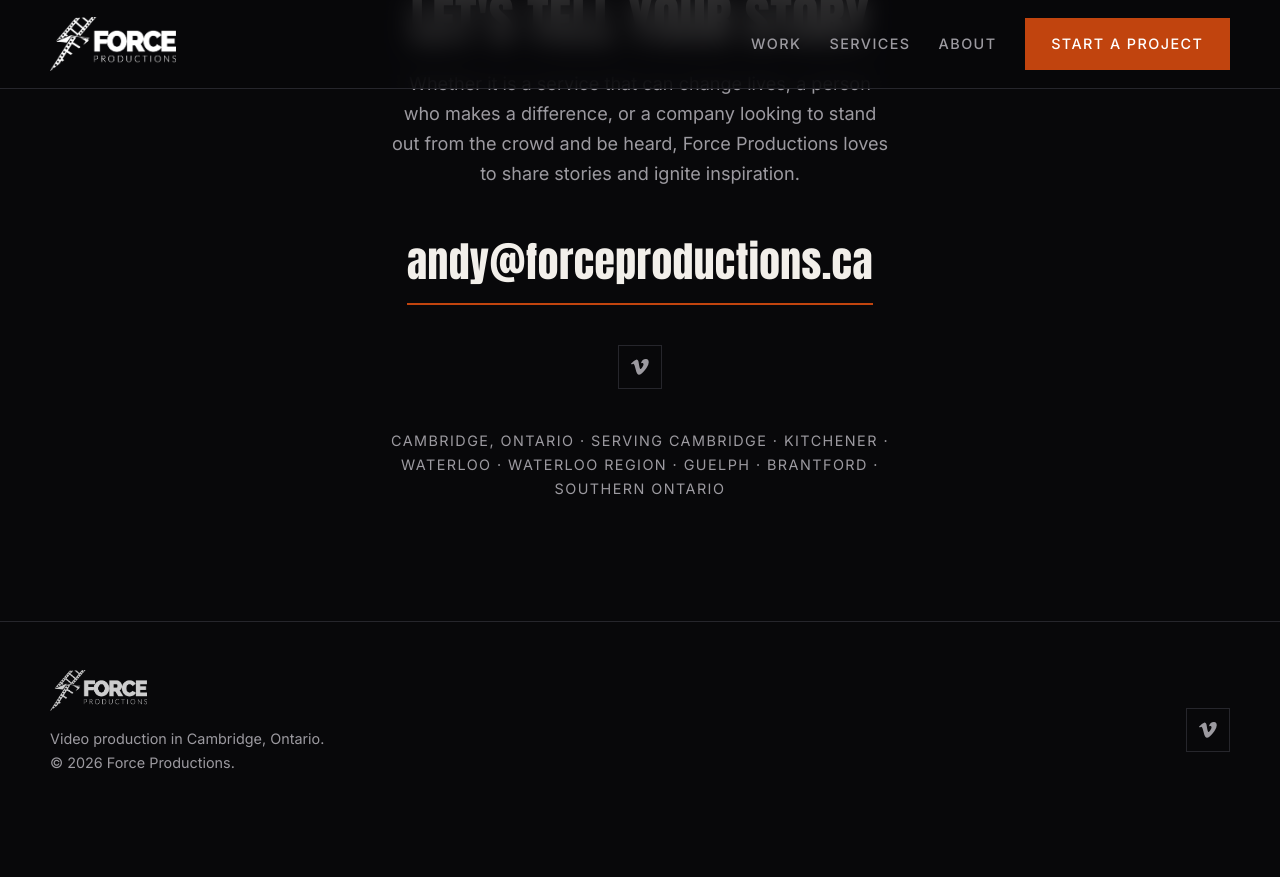
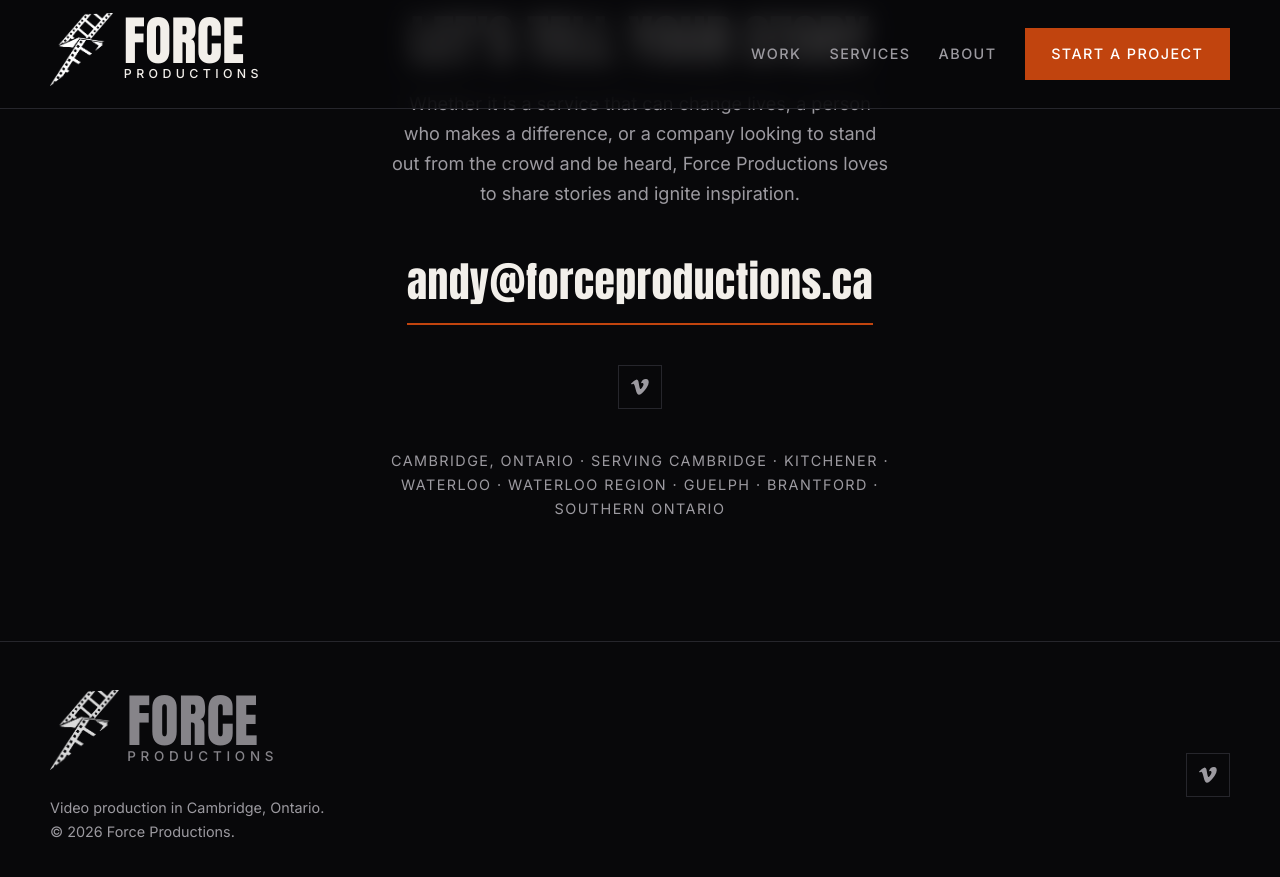
Before and after one commit to mhourahine/forceproductions, a Jekyll site: the page built from index.html, in a window 1280 px wide and 900 px high, scrolled down 7574 px. Shown: the top 877 px of the window. Built offline with Jekyll 4.4.1, drawn with Linux system fonts in a browser that asks for light colours; before the commit the page ends 8404 px from its top, so only the background shows below that.

Commit message:
Rebuild the wordmark as mark-plus-text so it can scale up
The full logo PNG capped out small before it got soft. The filmstrip mark
stays an image; "Force Productions" is now live text (Anton over tracked
Inter), so the lockup scales cleanly and the name is selectable and
readable to screen readers. A single --mark-h custom property drives the
mark, the name and the tracking together, with a larger variant in the
footer.

logo-full.png stays in the repo — it is still the logo referenced by the
structured data.

Co-Authored-By: Claude Opus 5 (1M context) <noreply@anthropic.com>

```diff
--- /dev/null
+++ b/_includes/brand.html
@@ -0,0 +1,13 @@
+{%- comment -%}
+  Wordmark lockup: the filmstrip mark as an image, the name as live text so it
+  can be scaled independently. include.size = "lg" for the footer variant.
+{%- endcomment -%}
+<span class="brand{% if include.size %} brand--{{ include.size }}{% endif %}">
+  <img class="brand__mark"
+       src="{{ '/assets/img/site/logo-icon.png' | relative_url }}"
+       alt="" aria-hidden="true" width="143" height="167">
+  <span class="brand__text">
+    <span class="brand__name">Force</span>
+    <span class="brand__kind">Productions</span>
+  </span>
+</span>
--- a/_layouts/default.html
+++ b/_layouts/default.html
@@ -25,8 +25,7 @@
 <header class="masthead">
   <div class="shell masthead__inner">
     <a class="masthead__logo" href="#top" aria-label="{{ site.title }} — home">
-      <img src="{{ '/assets/img/site/logo-full.png' | relative_url }}"
-           alt="{{ site.title }}" width="587" height="251">
+      {% include brand.html %}
     </a>
     <nav class="nav" aria-label="Primary">
       <a href="#work">Work</a>
@@ -44,9 +43,8 @@
 <footer class="footer">
   <div class="shell footer__inner">
     <div class="footer__logo">
-      <img src="{{ '/assets/img/site/logo-full.png' | relative_url }}"
-           alt="{{ site.title }}" width="587" height="251">
-      <p style="margin-top:1rem">
+      {% include brand.html size="lg" %}
+      <p style="margin-top:1.25rem">
         Video production in {{ site.locality }}, {{ site.region }}.<br>
         &copy; {{ 'now' | date: "%Y" }} {{ site.title }}.
       </p>
--- a/_sass/_layout.scss
+++ b/_sass/_layout.scss
@@ -16,18 +16,59 @@
   align-items: center;
   justify-content: space-between;
   gap: 1rem;
-  min-height: 5.5rem;
+  min-height: 6.75rem;
 }
 
 .masthead__logo {
   display: block;
-  line-height: 0;
+  text-decoration: none;
+  color: var(--paper);
 }
 
-.masthead__logo img {
+// ---------- Wordmark lockup ----------
+// The filmstrip mark stays an image; the name is live text so it can be
+// sized independently. --mark-h drives the whole lockup.
+.brand {
+  --mark-h: clamp(3.1rem, 2.1rem + 3.2vw, 4.6rem);
+  display: inline-flex;
+  align-items: center;
+  gap: 0.6em;
+}
+
+.brand--lg { --mark-h: 5rem; }
+
+.brand__mark {
   width: auto;
-  height: clamp(2.4rem, 1.6rem + 2.2vw, 3.4rem);
+  height: var(--mark-h);
   filter: invert(1);           // source mark is black; site is dark
+  flex: none;
+}
+
+.brand__text {
+  display: flex;
+  flex-direction: column;
+  justify-content: center;
+}
+
+.brand__name {
+  font-family: var(--font-display);
+  font-size: calc(var(--mark-h) * 0.72);
+  line-height: 0.86;
+  letter-spacing: 0.005em;
+  text-transform: uppercase;
+}
+
+.brand__kind {
+  font-family: var(--font-body);
+  font-weight: 500;
+  font-size: calc(var(--mark-h) * 0.168);
+  line-height: 1;
+  letter-spacing: 0.355em;
+  text-transform: uppercase;
+  margin-top: 0.35em;
+  // The tracking adds a trailing space; pull it back so the right edge
+  // lines up with the E of FORCE.
+  margin-right: -0.355em;
 }
 
 .nav {
@@ -130,9 +171,4 @@
   }
 }
 
-.footer__logo img {
-  height: 2.6rem;
-  width: auto;
-  filter: invert(1);
-  opacity: 0.8;
-}
+.footer__logo .brand { opacity: 0.85; }
```
